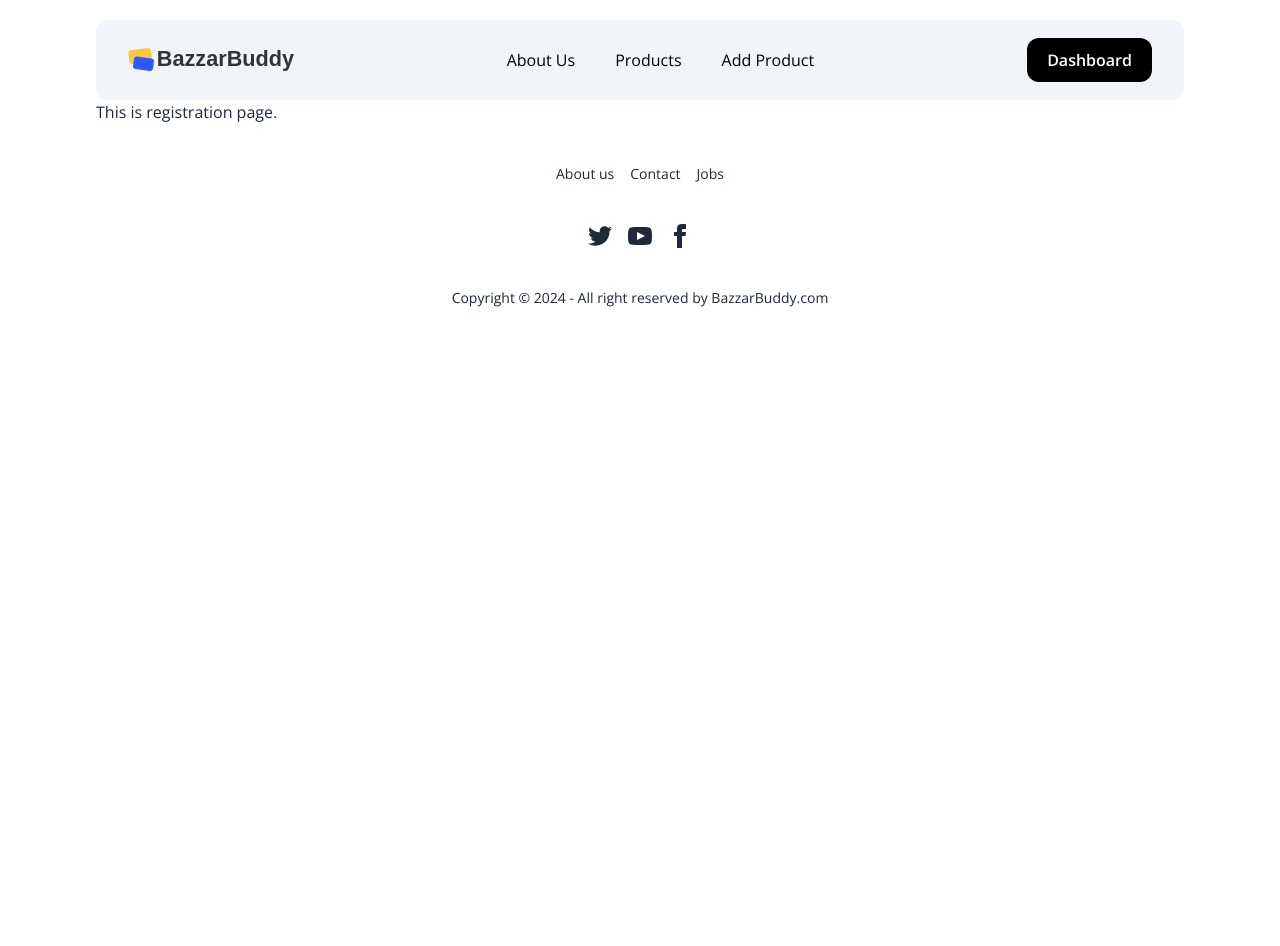
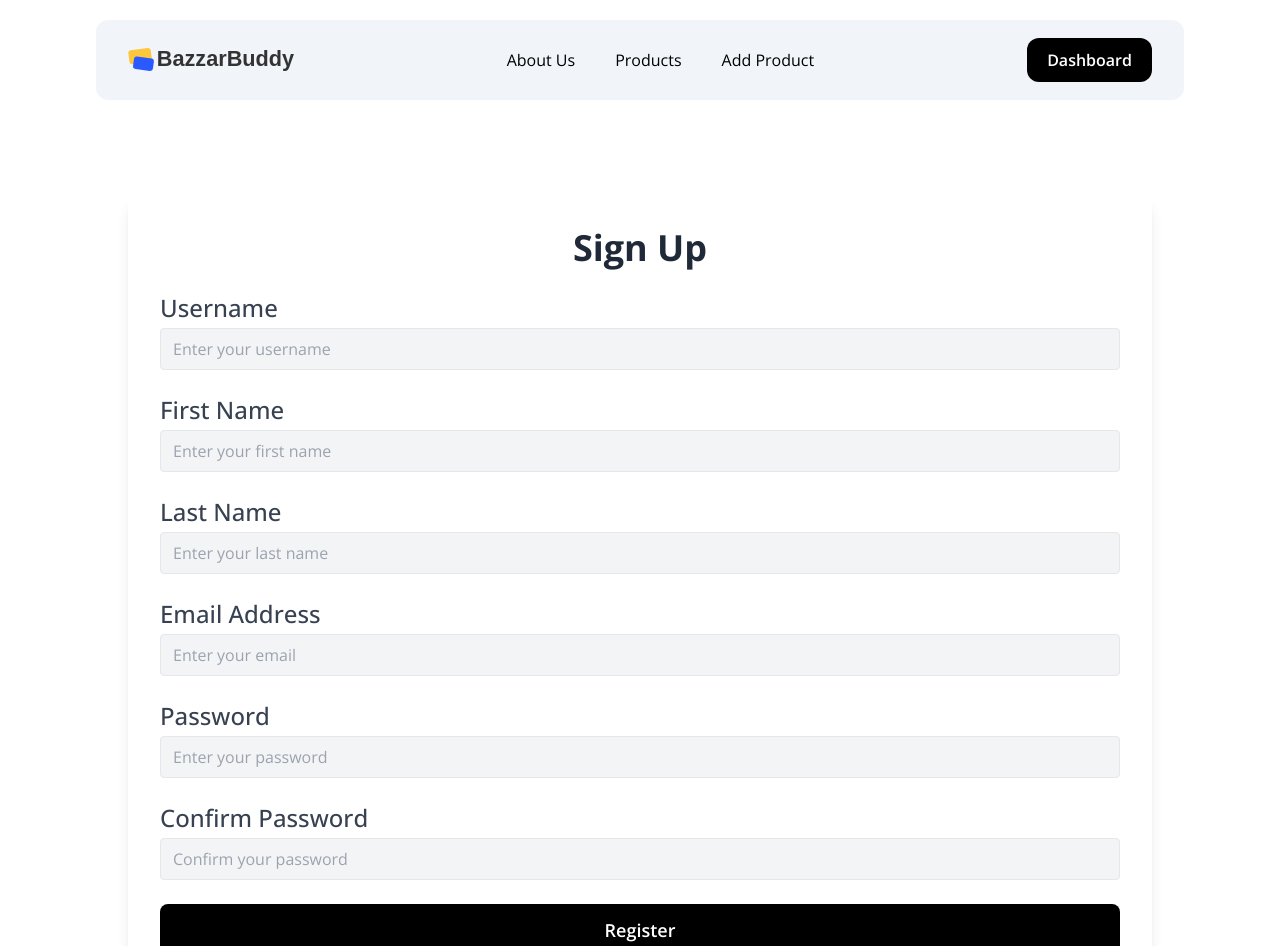
Before and after one commit to Tahsin005/BazzarBuddy, a React (Vite) app: page /register in a window 1280 px wide. Shown: the top 946 px of the page. Before the commit the page ends 800 px from the top, so only its background shows below. Built offline with nearby package versions, Linux system fonts and the light colour scheme.

Commit message:
added login & register page

```diff
--- a/src/pages/Login/Login.jsx
+++ b/src/pages/Login/Login.jsx
@@ -1,11 +1,96 @@
-import React from 'react'
+import React, { useState } from 'react';
 
 const Login = () => {
+  const [formData, setFormData] = useState({
+    username: '',
+    password: '',
+  });
+
+  const handleChange = (e) => {
+    const { name, value } = e.target;
+    setFormData((prevData) => ({
+      ...prevData,
+      [name]: value,
+    }));
+  };
+
+  const handleSubmit = (e) => {
+    e.preventDefault();
+    console.log('Login Attempt:', formData);
+    // Add your form submission logic here (e.g., API call).
+  };
+
   return (
-    <div className='bg-red-500'>
-      This is login page.
-    </div>
-  )
-}
+    <section className="py-10 sm:py-16 lg:py-24">
+      <div className="max-w-7xl mx-auto px-6 lg:px-8">
+        <div className="bg-white rounded-lg shadow-lg p-8">
+          <h1 className="text-center text-2xl md:text-4xl font-bold text-gray-800 mb-6">Login</h1>
+          <form onSubmit={handleSubmit} className="space-y-6">
+            {/* Username */}
+            <div>
+              <label
+                htmlFor="username"
+                className="text-gray-700 block mb-1 font-medium text-2xl"
+              >
+                Username
+              </label>
+              <input
+                type="text"
+                name="username"
+                id="username"
+                value={formData.username}
+                onChange={handleChange}
+                className="bg-gray-100 border border-gray-200 rounded py-2 px-3 block focus:ring-blue-500 focus:border-blue-500 text-gray-700 w-full"
+                placeholder="Enter your username"
+                required
+              />
+            </div>
 
-export default Login
+            {/* Password */}
+            <div>
+              <label
+                htmlFor="password"
+                className="text-gray-700 block mb-1 font-medium text-2xl"
+              >
+                Password
+              </label>
+              <input
+                type="password"
+                name="password"
+                id="password"
+                value={formData.password}
+                onChange={handleChange}
+                className="bg-gray-100 border border-gray-200 rounded py-2 px-3 block focus:ring-blue-500 focus:border-blue-500 text-gray-700 w-full"
+                placeholder="Enter your password"
+                required
+              />
+            </div>
+
+            {/* Submit Button */}
+            <div className="space-x-4 mt-8">
+              <button
+                type="submit"
+                className="bg-black text-white hover:text-black hover:bg-yellow-300 py-3 px-6 rounded-lg font-semibold text-lg transition duration-300 ease-in-out transform hover:shadow-lg w-full"
+              >
+                Login
+              </button>
+            </div>
+
+            {/* Sign Up Link */}
+            <p className="text-center text-sm text-gray-600 mt-4">
+              Don't have an account?{" "}
+              <a
+                href="/register"
+                className="text-blue-600 hover:underline font-medium"
+              >
+                Register here
+              </a>
+            </p>
+          </form>
+        </div>
+      </div>
+    </section>
+  );
+};
+
+export default Login;
--- a/src/pages/Register/Register.jsx
+++ b/src/pages/Register/Register.jsx
@@ -1,11 +1,180 @@
-import React from 'react'
+import React, { useState } from 'react';
 
 const Register = () => {
+  const [formData, setFormData] = useState({
+    username: '',
+    first_name: '',
+    last_name: '',
+    email: '',
+    password: '',
+    confirm_password: '',
+  });
+
+  const handleChange = (e) => {
+    const { name, value } = e.target;
+    setFormData((prevData) => ({
+      ...prevData,
+      [name]: value,
+    }));
+  };
+
+  const handleSubmit = (e) => {
+    e.preventDefault();
+    console.log('Form Submitted:', formData);
+    // Add your form submission logic here (e.g., API call).
+  };
+
   return (
-    <div>
-      This is registration page.
-    </div>
-  )
-}
+    <section className="py-10 sm:py-16 lg:py-24">
+      <div className="max-w-7xl mx-auto px-6 lg:px-8">
+        <div className="bg-white rounded-lg shadow-lg p-8">
+          <h1 className="text-center text-2xl md:text-4xl font-bold text-gray-800 mb-6">Sign Up</h1>
+          <form onSubmit={handleSubmit} className="space-y-6">
+            {/* Username */}
+            <div>
+              <label
+                htmlFor="username"
+                className="text-gray-700 block mb-1 font-medium text-2xl"
+              >
+                Username
+              </label>
+              <input
+                type="text"
+                name="username"
+                id="username"
+                value={formData.username}
+                onChange={handleChange}
+                className="bg-gray-100 border border-gray-200 rounded py-2 px-3 block focus:ring-blue-500 focus:border-blue-500 text-gray-700 w-full"
+                placeholder="Enter your username"
+                required
+              />
+            </div>
 
-export default Register
+            {/* First Name */}
+            <div>
+              <label
+                htmlFor="first_name"
+                className="text-gray-700 block mb-1 font-medium text-2xl"
+              >
+                First Name
+              </label>
+              <input
+                type="text"
+                name="first_name"
+                id="first_name"
+                value={formData.first_name}
+                onChange={handleChange}
+                className="bg-gray-100 border border-gray-200 rounded py-2 px-3 block focus:ring-blue-500 focus:border-blue-500 text-gray-700 w-full"
+                placeholder="Enter your first name"
+                required
+              />
+            </div>
+
+            {/* Last Name */}
+            <div>
+              <label
+                htmlFor="last_name"
+                className="text-gray-700 block mb-1 font-medium text-2xl"
+              >
+                Last Name
+              </label>
+              <input
+                type="text"
+                name="last_name"
+                id="last_name"
+                value={formData.last_name}
+                onChange={handleChange}
+                className="bg-gray-100 border border-gray-200 rounded py-2 px-3 block focus:ring-blue-500 focus:border-blue-500 text-gray-700 w-full"
+                placeholder="Enter your last name"
+                required
+              />
+            </div>
+
+            {/* Email */}
+            <div>
+              <label
+                htmlFor="email"
+                className="text-gray-700 block mb-1 font-medium text-2xl"
+              >
+                Email Address
+              </label>
+              <input
+                type="email"
+                name="email"
+                id="email"
+                value={formData.email}
+                onChange={handleChange}
+                className="bg-gray-100 border border-gray-200 rounded py-2 px-3 block focus:ring-blue-500 focus:border-blue-500 text-gray-700 w-full"
+                placeholder="Enter your email"
+                required
+              />
+            </div>
+
+            {/* Password */}
+            <div>
+              <label
+                htmlFor="password"
+                className="text-gray-700 block mb-1 font-medium text-2xl"
+              >
+                Password
+              </label>
+              <input
+                type="password"
+                name="password"
+                id="password"
+                value={formData.password}
+                onChange={handleChange}
+                className="bg-gray-100 border border-gray-200 rounded py-2 px-3 block focus:ring-blue-500 focus:border-blue-500 text-gray-700 w-full"
+                placeholder="Enter your password"
+                required
+              />
+            </div>
+
+            {/* Confirm Password */}
+            <div>
+              <label
+                htmlFor="confirm_password"
+                className="text-gray-700 block mb-1 font-medium text-2xl"
+              >
+                Confirm Password
+              </label>
+              <input
+                type="password"
+                name="confirm_password"
+                id="confirm_password"
+                value={formData.confirm_password}
+                onChange={handleChange}
+                className="bg-gray-100 border border-gray-200 rounded py-2 px-3 block focus:ring-blue-500 focus:border-blue-500 text-gray-700 w-full"
+                placeholder="Confirm your password"
+                required
+              />
+            </div>
+
+            {/* Submit Button */}
+            <div className="space-x-4 mt-8">
+              <button
+                type="submit"
+                className="bg-black text-white hover:text-black hover:bg-yellow-300 py-3 px-6 rounded-lg font-semibold text-lg transition duration-300 ease-in-out transform hover:shadow-lg w-full"
+              >
+                Register
+              </button>
+            </div>
+
+            {/* Login Link */}
+            <p className="text-center text-sm text-gray-600 mt-4">
+              Already have an account?{" "}
+              <a
+                href="/login"
+                className="text-blue-600 hover:underline font-medium"
+              >
+                Login
+              </a>
+            </p>
+          </form>
+        </div>
+      </div>
+    </section>
+  );
+};
+
+export default Register;
```
